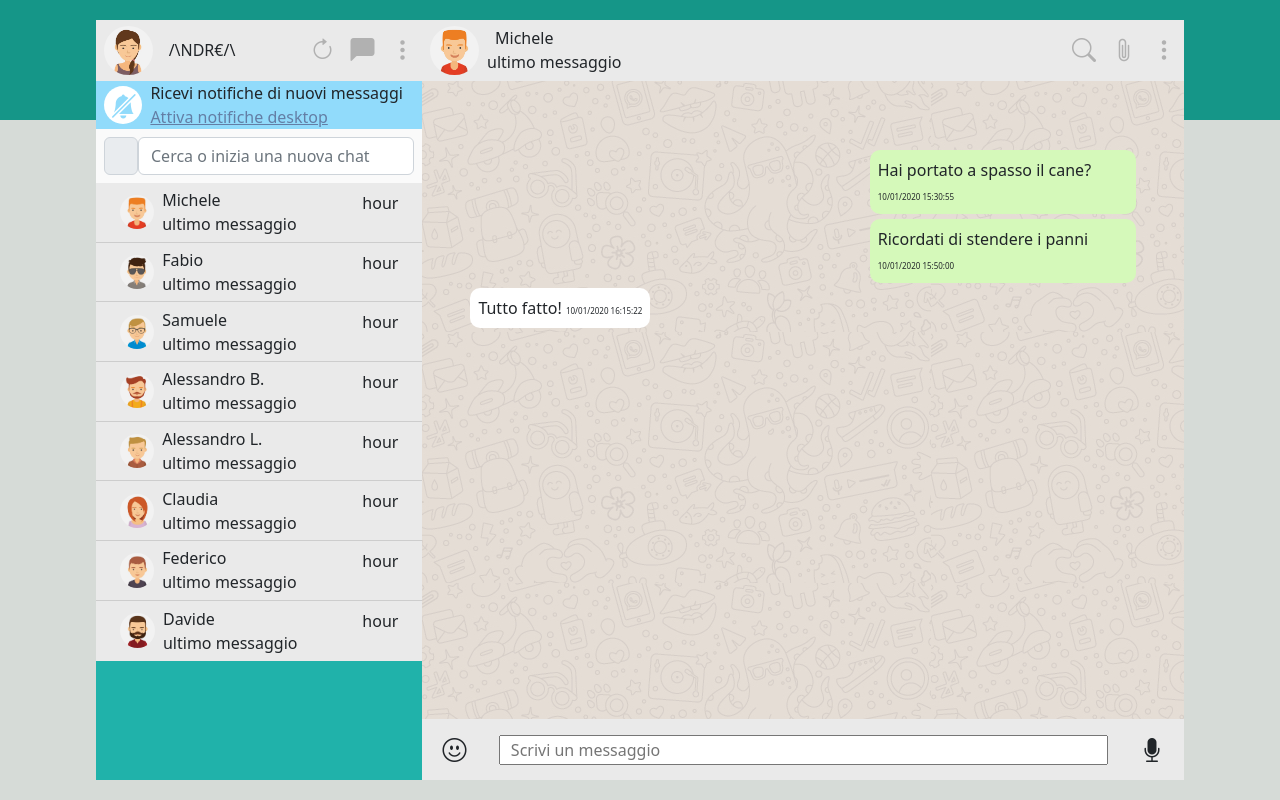
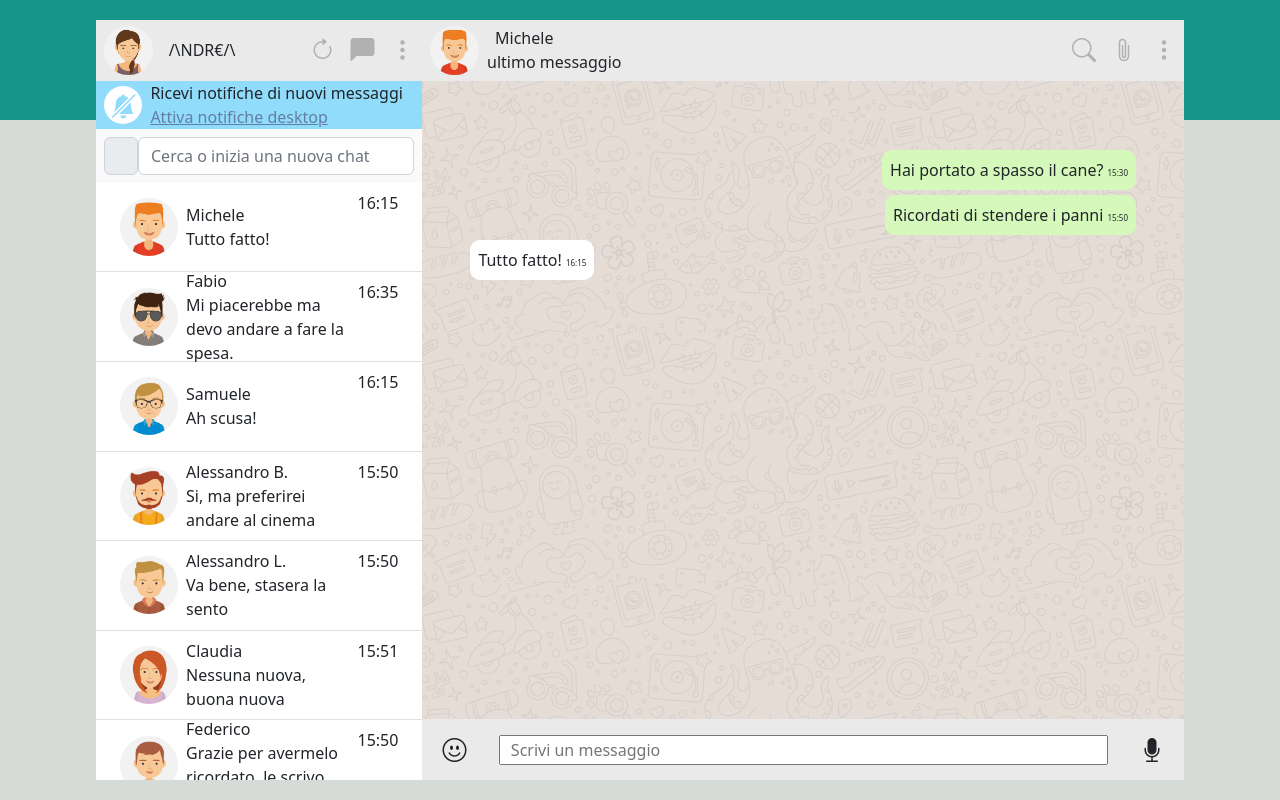
Before and after one commit to AndreaDeCeglia/vue-boolzapp, a plain HTML site: page index.html in a window 1280 px wide. Drawn offline with nearby package versions, Linux system fonts and the light colour scheme; some icons are missing.

Commit message:
milestones working progress 1

```diff
--- a/assets/css/style.css
+++ b/assets/css/style.css
@@ -33,9 +33,15 @@
     width: 100%;
 }
 
+.chat-focus{
+    background-color: #eaeaea;
+    height: 15%;
+    width: 100%;
+}
+
 .chat-container{
-    background-color: #eaeaea;
-    height: 10%;
+    background-color: white;
+    height: 15%;
     width: 100%;
 }
 
--- a/assets/js/script.js
+++ b/assets/js/script.js
@@ -13,6 +13,7 @@
            //utilizz. var che cambia in base all'index inizializzata a zero
 
            dinamicIndex: 0,
+           dinamicClass: 'chat-container',
 
            //inset dinamicIndex nella formula dell'astrazione dell'array messagges
            //contacts[dinamicIndex].messagges => array
@@ -194,6 +195,33 @@
                 return this.dinamicIndex = index;
             },
 
+            getLastMessageData(element, index){
+                let archive = element.messages;
+                let indexOfLastMessage = archive.length - 1
+
+                console.log(archive[indexOfLastMessage].message);
+                console.log(indexOfLastMessage);
+                console.log(archive);
+
+                return archive[indexOfLastMessage];
+            },
+
+            getTimeOfLastMessage(element, index){
+                let archive = element.messages;
+                let indexOfLastMessage = archive.length - 1;
+
+                let date = archive[indexOfLastMessage].date;
+                let time = date.slice(10,16);
+
+                return time;
+            },
+
+            getCurrentTime(element, index){
+                let date = element.date;
+                let time = date.slice(10,16);
+                return time;
+            }
+
         },
     }
 )
--- a/index.html
+++ b/index.html
@@ -113,13 +113,13 @@
                             alt="myAvatar">
                             <div>
                                 <span class="profile-name"> {{ element.name }} </span>
-                                <div class="last-mex"> ultimo messaggio </div>
+                                <div class="last-mex"> {{ getLastMessageData(element, index).message }} </div>
                             </div>
 
                         </div>
 
                         <div class="last-message-time mx-2">
-                            hour
+                            {{ getTimeOfLastMessage(element, index) }}
                         </div>
 
                     </li>
@@ -169,7 +169,7 @@
                         :class="(element.status == 'received') ? 'white-msg align-self-start' : 'green-msg align-self-end'"
                         >
                             <span> {{ element.message }} </span>
-                            <span class="msg-hour"> {{ element.date }} </span>
+                            <span class="msg-hour"> {{ getCurrentTime(element, dinamicIndex) }} </span>
                         </div>
 
                     </div>
```
